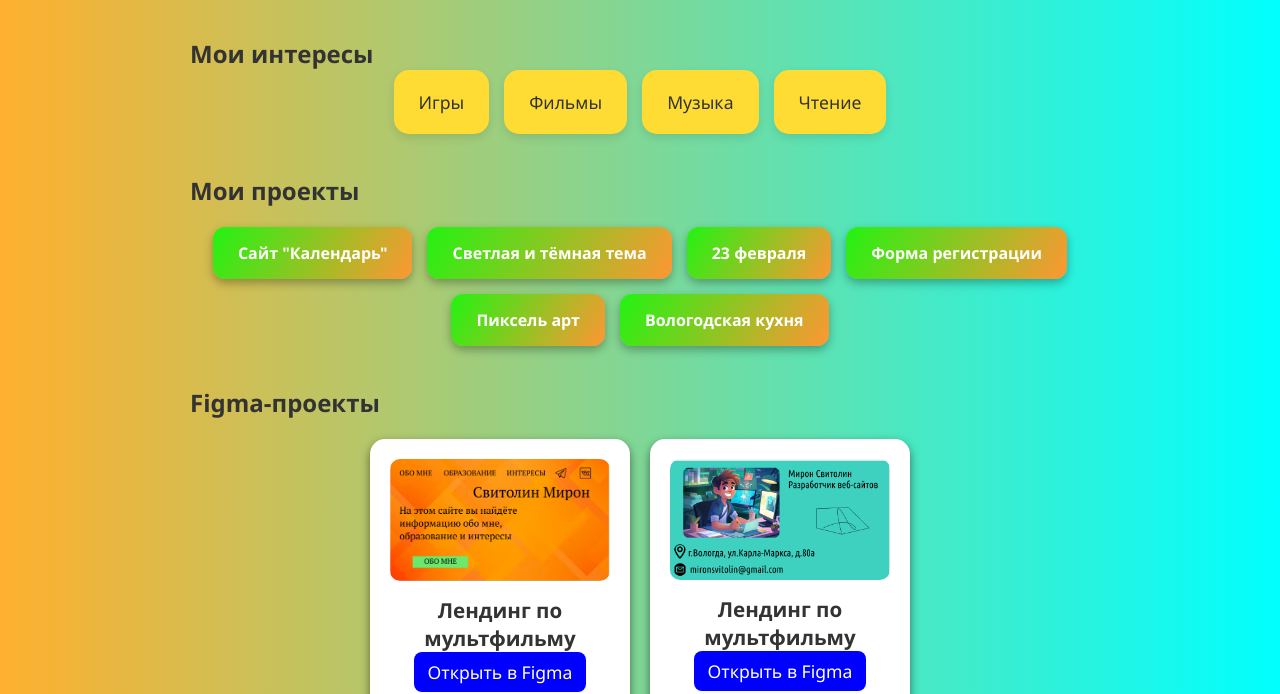
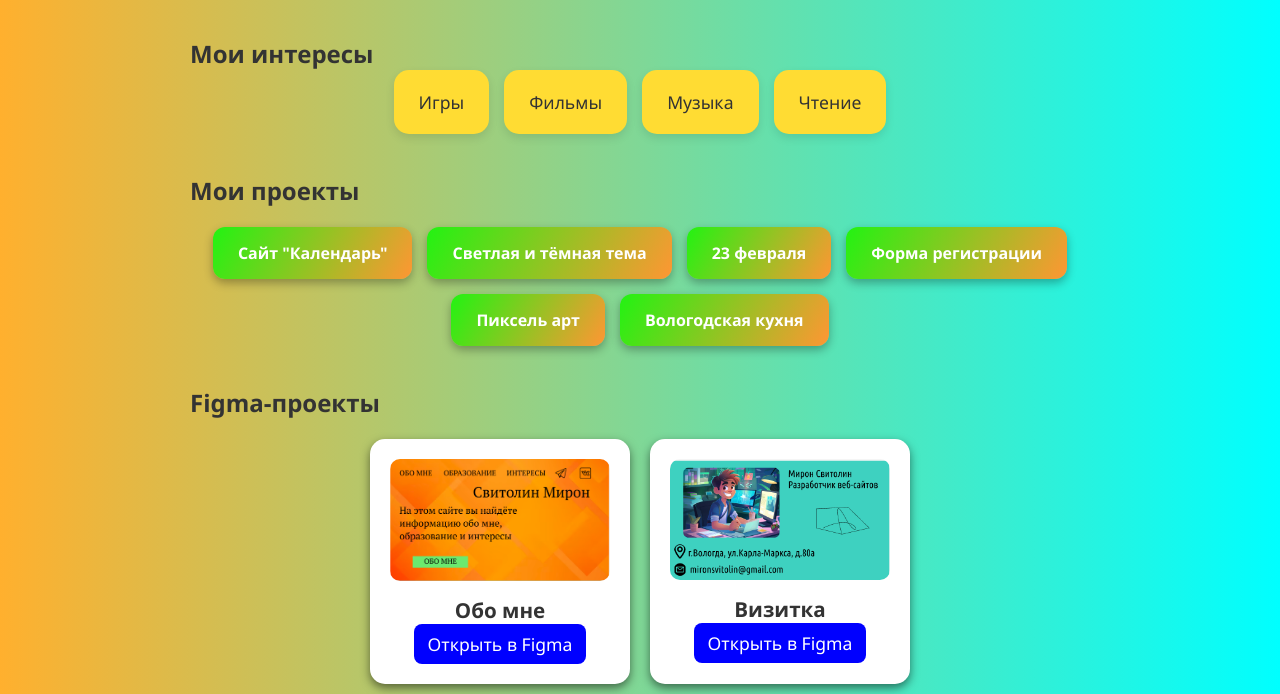
Before and after one commit to Miron-code/the-most-important-site, a plain HTML site: page index.html in a window 1280 px wide. Shown: the part 263-957 px from the top of the page. Drawn offline with Linux system fonts and the light colour scheme.

Commit message:
Add files via upload

```diff
--- a/index.html
+++ b/index.html
@@ -43,13 +43,13 @@
 			<div class="figma-grid">
 				<div class="figma-card">
 					<img src="Screenshot_1.png">
-					<h3>Лендинг по мультфильму</h3>
+					<h3>Обо мне</h3>
 					<a href="https://www.figma.com/proto/MRysuVFCZZFgu5WWbYeMX9/Untitled?t=SGIKpsXfx5vBvOpa-1&scaling=min-zoom&content-scaling=fixed&page-id=0%3A1&node-id=1-2" target="_blank" class="btn">Открыть в Figma</a>
 				</div>
 
 				<div class="figma-card">
 					<img src="Screenshot_2.png">
-					<h3>Лендинг по мультфильму</h3>
+					<h3>Визитка</h3>
 					<a href="https://www.figma.com/proto/FBroUyMKOaoUufGedWFpU3/Untitled?t=NhgpDgzdt7qfASfc-1&scaling=min-zoom&content-scaling=fixed&page-id=0%3A1&node-id=1-2&starting-point-node-id=1%3A2" target="_blank" class="btn">Открыть в Figma</a>
 				</div>
 
```
